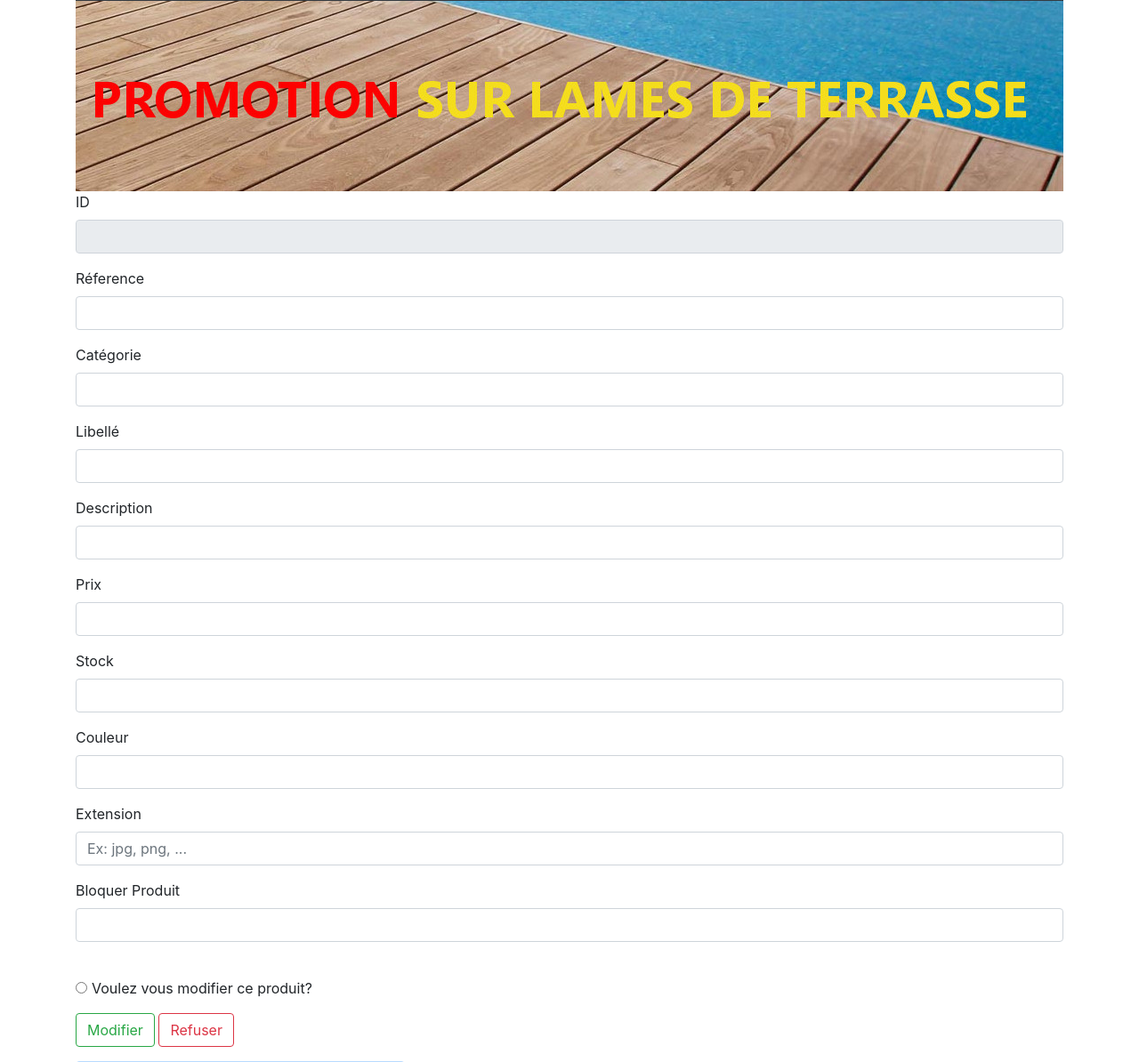
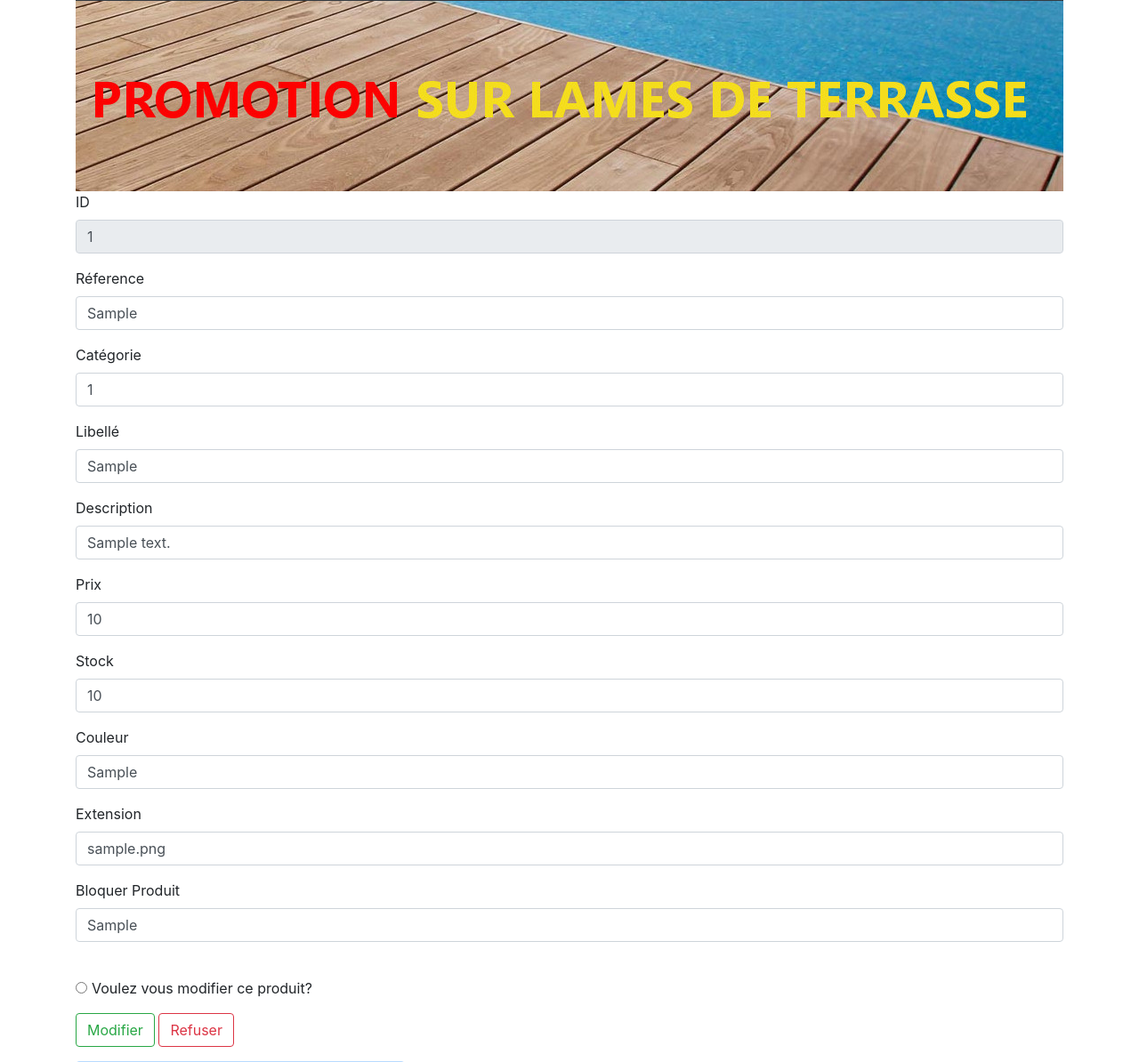
Before and after one commit to Warrior-D2/jarditouCi, a CodeIgniter app: page /Zone/index.php/produits/modifier/1 in a window 1280 px wide. Shown: the part 392-1586 px from the top of the page at 89% size. Run offline with CodeIgniter, Linux system fonts and the light colour scheme; tables that the repository leaves empty or names only in its code hold one stand-in row (values such as "Sample post"); data that the repository does not hold is empty; some libraries are stand-ins or nearby versions.

Commit message:
update forms 14/04 fix bugs

```diff
--- a/application/config/config.php
+++ b/application/config/config.php
@@ -23,7 +23,7 @@ defined('BASEPATH') OR exit('No direct script access allowed');
 | a PHP script and you can easily do that on your own.
 |
 */
-$config['base_url'] = 'http://localhost:8888/Zone/jarditouCi-master/';
+$config['base_url'] = 'http://localhost:8888/Zone/jarditouCi/';
 
 /*
 |--------------------------------------------------------------------------
--- a/application/views/details.php
+++ b/application/views/details.php
@@ -9,59 +9,59 @@ $title ='Produits';
 
 <div class="form-group">
     <label for="formGroupExampleInput">ID</label>
-    <input type="text" class="form-control" name="pro_id"id="pro_id" value="<?php echo set_value('pro_id'); ?>" placeholder="" readonly>
+    <input type="text" class="form-control" name="pro_id"id="pro_id" value="<?php echo set_value('pro_id', $produit->pro_id); ?>" placeholder="" readonly>
   </div>
 <div class="form-group">
     <label for="formGroupExampleInput2">Réference</label>
-    <input type="text" class="form-control" name="pro_ref" id="pro_ref" value="<?php echo set_value('pro_ref'); ?>">
+    <input type="text" class="form-control" name="pro_ref" id="pro_ref" value="<?php echo set_value('pro_ref', $produit->pro_ref); ?>">
     <?php echo form_error('pro_ref');?>
 </div>
 
 <div class="form-group">
     <label for="formGroupExampleInput2">Catégorie</label>
-    <input type="text" class="form-control"name="pro_cat" id="pro_cat_id" value="<?php echo set_value('pro_cat_id'); ?>">
+    <input type="text" class="form-control"name="pro_cat" id="pro_cat_id" value="<?php echo set_value('pro_cat_id', $produit->pro_cat_id); ?>">
     <?php echo form_error('pro_cat_id');?>
 
 </div>
 
 <div class="form-group">
     <label for="formGroupExampleInput2">Libellé</label>
-    <input type="text" class="form-control" name="pro_libelle" id="pro_libelle" value="<?php echo set_value('pro_libelle'); ?>" placeholder="">
+    <input type="text" class="form-control" name="pro_libelle" id="pro_libelle" value="<?php echo set_value('pro_libelle',$produit->pro_libelle); ?>" placeholder="">
     <?php echo form_error('pro_libelle');?>
 
 </div>
 
 <div class="form-group">
     <label for="formGroupExampleInput2">Description</label>
-    <input type="text" class="form-control" name="pro_description" id="pro_description" value="<?php echo set_value('pro_description'); ?>" placeholder="">
+    <input type="text" class="form-control" name="pro_description" id="pro_description" value="<?php echo set_value('pro_description', $produit->pro_description); ?>" placeholder="">
     <?php echo form_error('pro_description');?>
 
 </div>
 
 <div class="form-group">
     <label for="formGroupExampleInput2">Prix</label>
-    <input type="text" class="form-control" name="pro_prix" id="pro_prix" value="<?php echo set_value ('pro_prix'); ?>"placeholder="">
+    <input type="text" class="form-control" name="pro_prix" id="pro_prix" value="<?php echo set_value ('pro_prix', $produit->pro_prix); ?>"placeholder="">
     <?php echo form_error('pro_prix');?>
 
 </div>
 
 <div class="form-group">
     <label for="formGroupExampleInput2">Stock</label>
-    <input type="text" class="form-control" name="pro_stock" id="pro_stock" value="<?php echo set_value('pro_stock'); ?>" placeholder="">
+    <input type="text" class="form-control" name="pro_stock" id="pro_stock" value="<?php echo set_value('pro_stock', $produit->pro_stock); ?>" placeholder="">
     <?php echo form_error('pro_stock');?>
 
 </div>
 
 <div class="form-group">
     <label for="formGroupExampleInput2">Couleur</label>
-    <input type="text" class="form-control" name="couleur" id="couleur" value="<?php echo set_value('pro_couleur'); ?>"placeholder="">
+    <input type="text" class="form-control" name="couleur" id="couleur" value="<?php echo set_value('pro_couleur', $produit->pro_couleur); ?>"placeholder="">
     <?php echo form_error('pro_couleur');?>
 
 </div>
 
 <div class="form-group">
     <label for="formGroupExampleInput2">Extension</label>
-    <input type="text" class="form-control" name="photo" id="photo" value="<?php echo set_value('pro_photo'); ?>"placeholder="Ex: jpg, png, ...">
+    <input type="text" class="form-control" name="photo" id="photo" value="<?php echo set_value('pro_photo', $produit->pro_photo); ?>"placeholder="Ex: jpg, png, ...">
     <?php echo form_error('pro_photo');?>
 
 </div>
@@ -93,7 +93,7 @@ $title ='Produits';
 <!-- si je veux que ma mention bloqué ait une valeur numerique je fais ce qui suit -->
 <div class="form-group">
     <label for="formGroupExampleInput2">Bloquer Produit</label>
-    <input type="texte" class="form-control" name="bloque" value="<?php echo set_value('pro_bloque'); ?>"id="bloque">
+    <input type="texte" class="form-control" name="bloque" value="<?php echo set_value('pro_bloque', $produit->pro_bloque); ?>"id="bloque">
     <?php echo form_error('pro_bloque');?>
 
 
```
Also changed, not shown: 2 other files.
